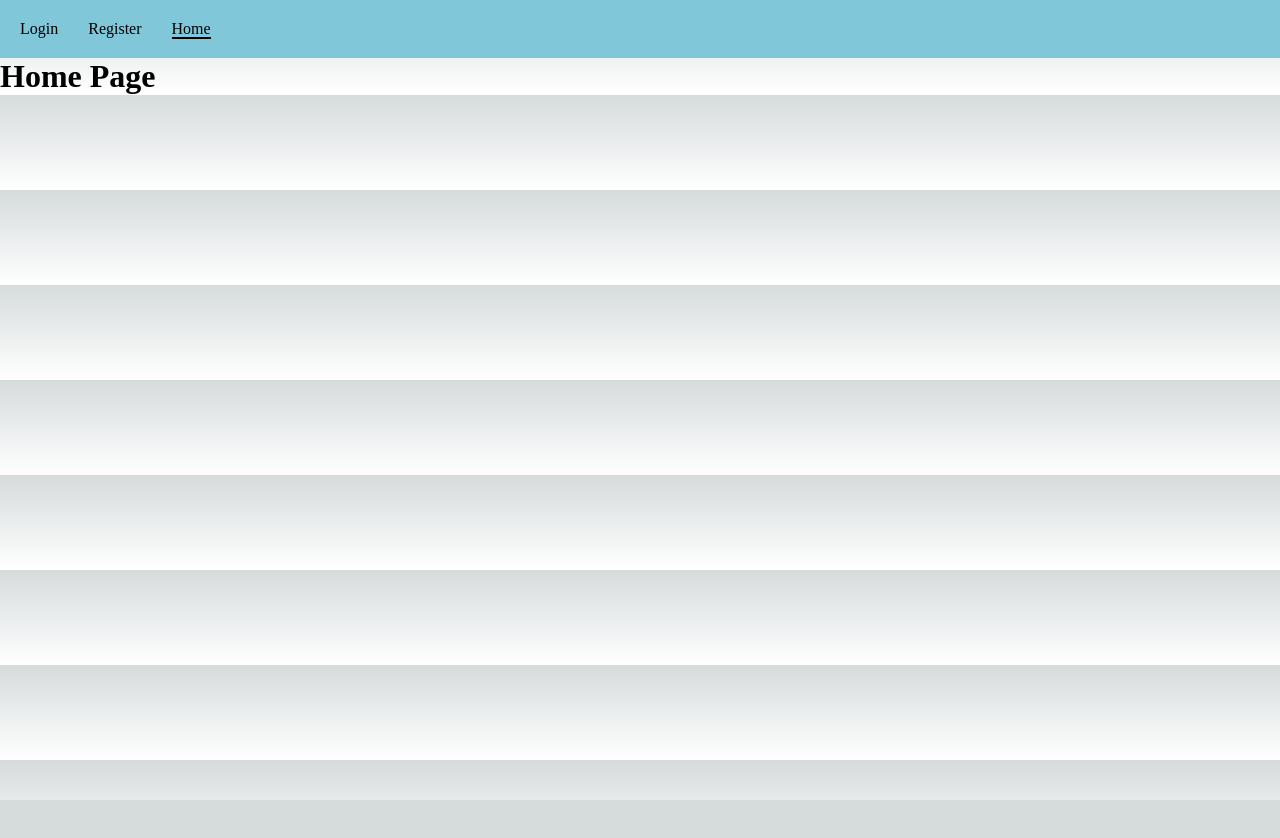
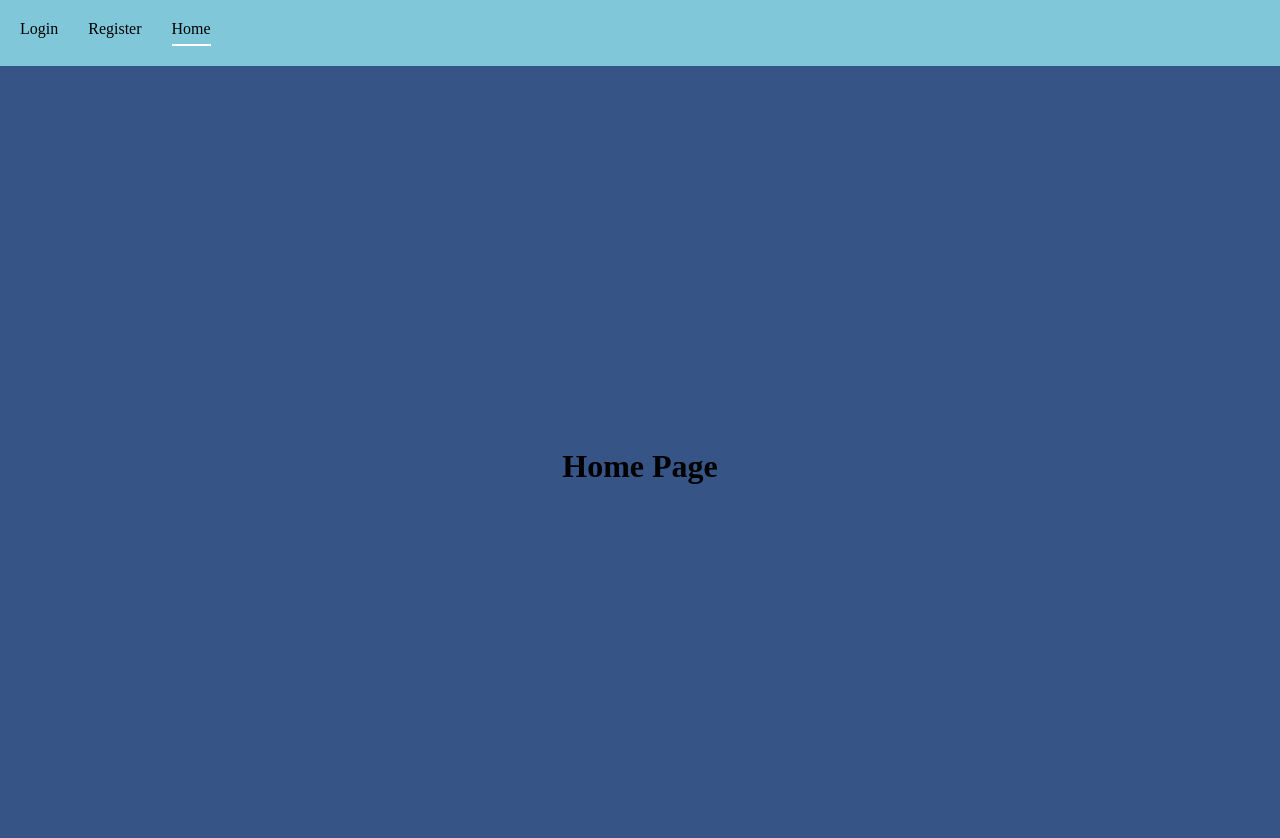
Before and after one commit to MuratOzte/Fullstack-E-Commerce-Website, a Next.js app: page / in a window 1280 px wide. Shown: the top 838 px of the page. Before the commit the page ends 800 px from the top, so only its background shows below. Built offline with nearby package versions, Linux system fonts and the light colour scheme.

Commit message:
Refactor CSS styles and update layout

```diff
--- a/src/app/globals.css
+++ b/src/app/globals.css
@@ -1,78 +1,3 @@
-:root {
-  --max-width: 1100px;
-  --border-radius: 12px;
-  --font-mono: ui-monospace, Menlo, Monaco, "Cascadia Mono", "Segoe UI Mono",
-    "Roboto Mono", "Oxygen Mono", "Ubuntu Monospace", "Source Code Pro",
-    "Fira Mono", "Droid Sans Mono", "Courier New", monospace;
-
-  --foreground-rgb: 0, 0, 0;
-  --background-start-rgb: 214, 219, 220;
-  --background-end-rgb: 255, 255, 255;
-
-  --primary-glow: conic-gradient(
-    from 180deg at 50% 50%,
-    #16abff33 0deg,
-    #0885ff33 55deg,
-    #54d6ff33 120deg,
-    #0071ff33 160deg,
-    transparent 360deg
-  );
-  --secondary-glow: radial-gradient(
-    rgba(255, 255, 255, 1),
-    rgba(255, 255, 255, 0)
-  );
-
-  --tile-start-rgb: 239, 245, 249;
-  --tile-end-rgb: 228, 232, 233;
-  --tile-border: conic-gradient(
-    #00000080,
-    #00000040,
-    #00000030,
-    #00000020,
-    #00000010,
-    #00000010,
-    #00000080
-  );
-
-  --callout-rgb: 238, 240, 241;
-  --callout-border-rgb: 172, 175, 176;
-  --card-rgb: 180, 185, 188;
-  --card-border-rgb: 131, 134, 135;
-}
-
-@media (prefers-color-scheme: dark) {
-  :root {
-    --foreground-rgb: 255, 255, 255;
-    --background-start-rgb: 0, 0, 0;
-    --background-end-rgb: 0, 0, 0;
-
-    --primary-glow: radial-gradient(rgba(1, 65, 255, 0.4), rgba(1, 65, 255, 0));
-    --secondary-glow: linear-gradient(
-      to bottom right,
-      rgba(1, 65, 255, 0),
-      rgba(1, 65, 255, 0),
-      rgba(1, 65, 255, 0.3)
-    );
-
-    --tile-start-rgb: 2, 13, 46;
-    --tile-end-rgb: 2, 5, 19;
-    --tile-border: conic-gradient(
-      #ffffff80,
-      #ffffff40,
-      #ffffff30,
-      #ffffff20,
-      #ffffff10,
-      #ffffff10,
-      #ffffff80
-    );
-
-    --callout-rgb: 20, 20, 20;
-    --callout-border-rgb: 108, 108, 108;
-    --card-rgb: 100, 100, 100;
-    --card-border-rgb: 200, 200, 200;
-  }
-}
-
 * {
     box-sizing: border-box;
     padding: 0;
@@ -83,6 +8,15 @@ html,
 body {
     max-width: 100vw;
     overflow-x: hidden;
+}
+
+main {
+    background-color: #365486;
+    min-height: 100vh;
+    display: flex;
+    flex-direction: column;
+    justify-content: center;
+    align-items: center;
 }
 
 body {
--- a/src/app/layout.tsx
+++ b/src/app/layout.tsx
@@ -19,7 +19,7 @@ export default function RootLayout({
         <html lang="en">
             <body>
                 <Navbar />
-                {children}
+                <main>{children}</main>
             </body>
         </html>
     );
--- a/src/components/navbar/navbar.tsx
+++ b/src/components/navbar/navbar.tsx
@@ -3,6 +3,7 @@ import Link from 'next/link';
 import { usePathname } from 'next/navigation';
 import React from 'react';
 import { motion } from 'framer-motion';
+import { log } from 'console';
 
 const Navbar = () => {
     const pathname: string = usePathname();
@@ -11,6 +12,10 @@ const Navbar = () => {
         { text: 'Register', url: '/register' },
         { text: 'Home', url: '/' },
     ];
+
+    const isCurrentLink = (url: string) => {
+        return pathname == url;
+    };
 
     return (
         <nav style={navStyle}>
@@ -22,19 +27,15 @@ const Navbar = () => {
                             whileHover={{ scale: 1.1 }}
                             whileTap={{ scale: 0.9 }}
                         >
-                            <motion.div layoutId="navbar">
-                                <Link
-                                    style={{
-                                        borderBottom:
-                                            pathname === e.url
-                                                ? '2px solid black'
-                                                : 'none',
-                                    }}
-                                    href={e.url}
-                                >
-                                    {e.text}
-                                </Link>
-                            </motion.div>
+                            <Link href={e.url}>
+                                {e.text}
+                                {isCurrentLink(e.url) && (
+                                    <motion.div
+                                        layoutId="current-link"
+                                        style={currentLinkStyle}
+                                    />
+                                )}
+                            </Link>
                         </motion.li>
                     );
                 })}
@@ -56,6 +57,12 @@ const ulStyle: React.CSSProperties = {
 const navStyle: React.CSSProperties = {
     backgroundColor: '#7FC7D9',
     padding: 15,
+    zIndex: 5,
+};
+
+const currentLinkStyle: React.CSSProperties = {
+    borderBottom: '2px solid white',
+    padding: 3,
 };
 
 export default Navbar;
```
Lines whose indentation alone changed are shown as unchanged.
